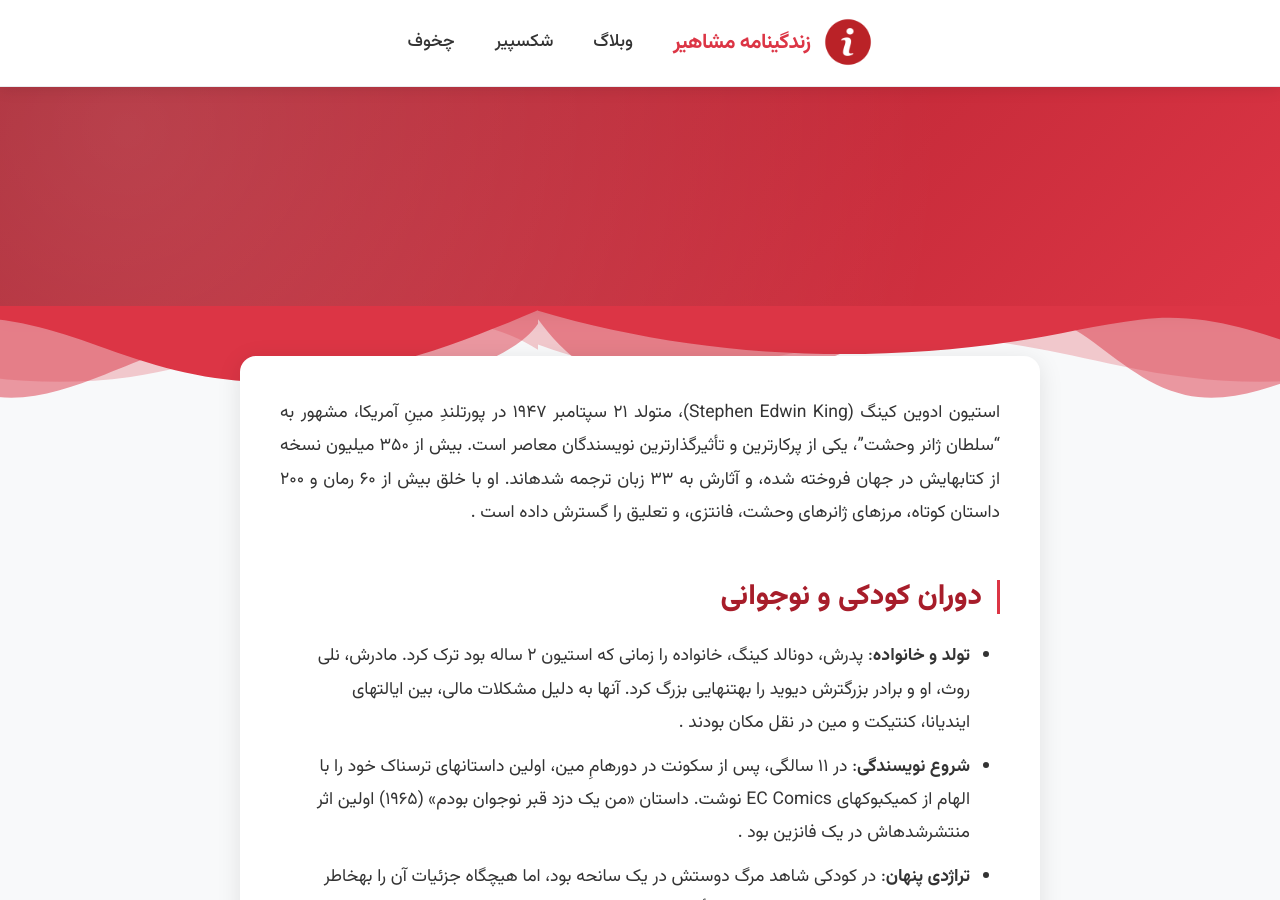
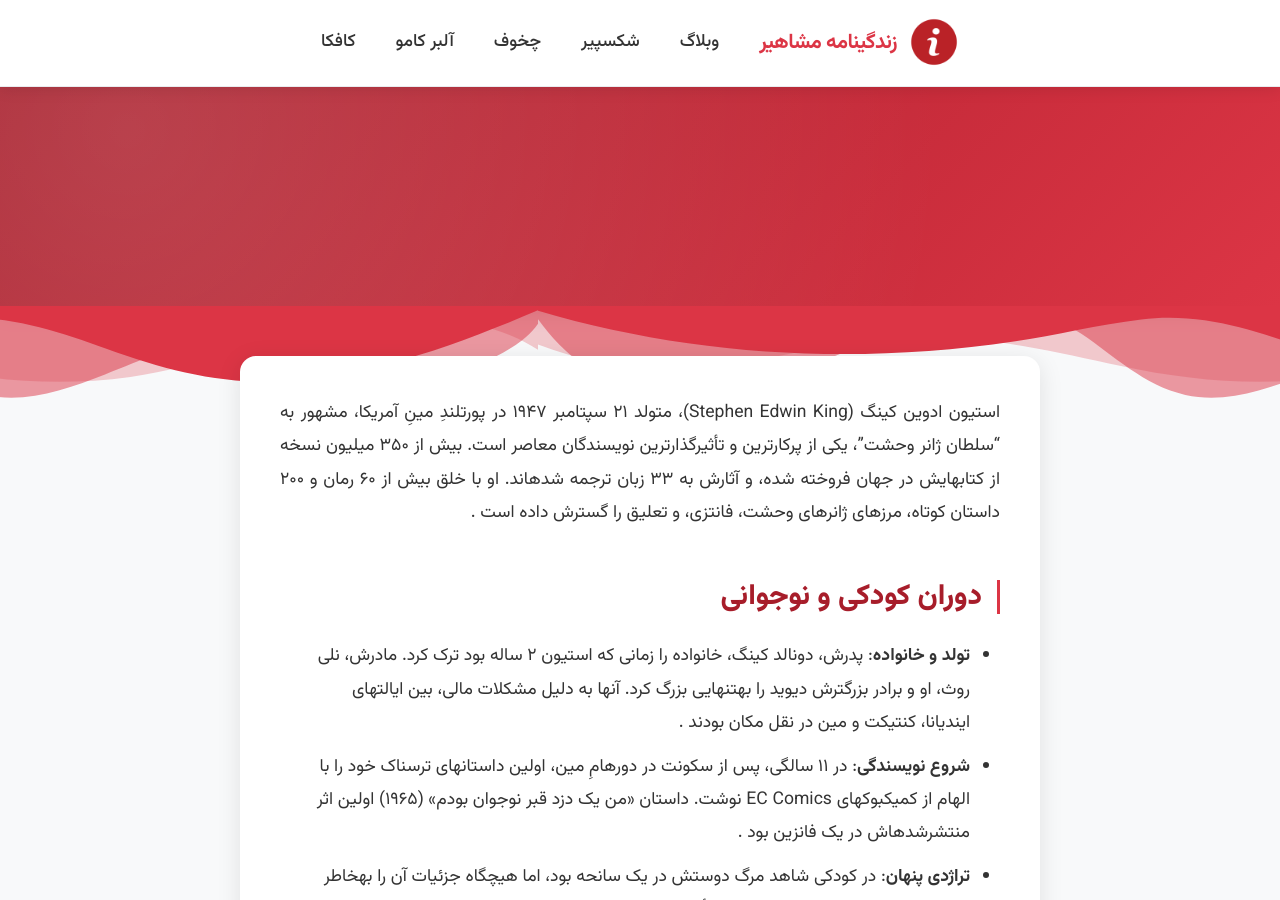
Before and after one commit to darkblog/darkblog.github.io, a Jekyll site: the page built from blog.html, in a window 1280 px wide and 900 px high. Built offline with Jekyll 4.4.1, drawn with Linux system fonts in a browser that asks for light colours.

Commit message:
Update blog.html

```diff
--- a/blog.html
+++ b/blog.html
@@ -568,6 +568,8 @@ sitemap: false
             <li><a href="https://indexes.ir/blog">وبلاگ</a></li>
             <li><a href="https://indexes.ir/89">شکسپیر</a></li>
             <li><a href="https://indexes.ir/88">چخوف</a></li>
+            <li><a href="https://indexes.ir/87">آلبر کامو</a></li>
+            <li><a href="https://indexes.ir/86">کافکا</a></li>
         </ul>
     </nav>
 
```
